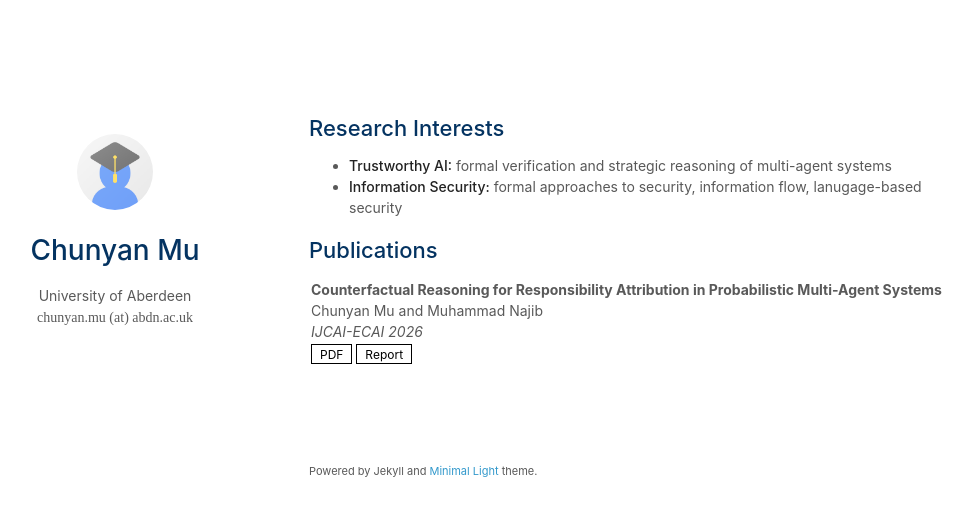
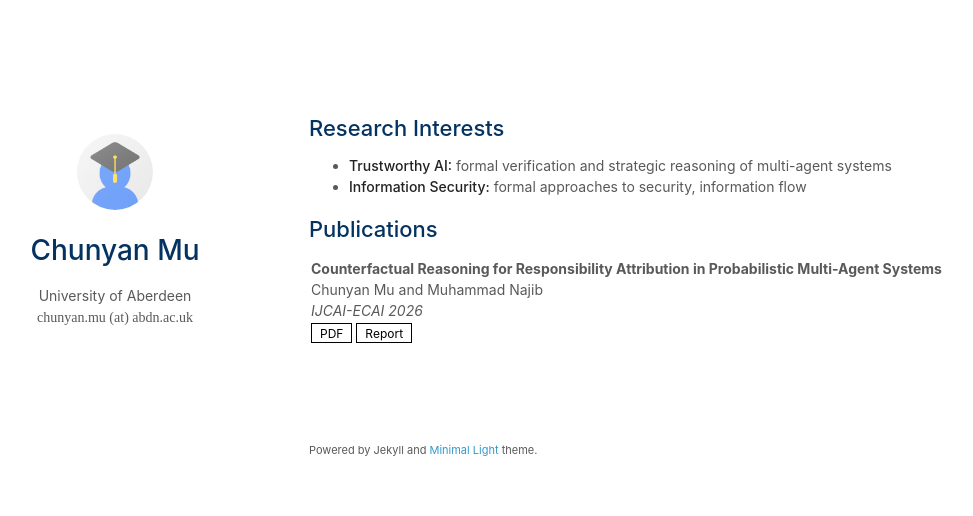
Before and after one commit to cmu777/cmu777.github.io, a Jekyll site: the page built from index.md, in a window 1280 px wide. Shown: the top 516 px of the page, without its empty margins (161-1134 px from the left). Built offline with Jekyll 4.4.1, drawn with Linux system fonts in a browser that asks for light colours; a style sheet for code colours, icons or effects is not loaded.

Commit message:
Fix typo in Information Security section
Removed a typo in the Information Security section.

```diff
--- a/index.md
+++ b/index.md
@@ -9,7 +9,7 @@ I am a Ph.D. student at ...-->
 ## Research Interests
 
 - **Trustworthy AI:** formal verification and strategic reasoning of multi-agent systems
-- **Information Security:** formal approaches to security, information flow, lanugage-based security
+- **Information Security:** formal approaches to security, information flow
 
 <!--## News
 
```
